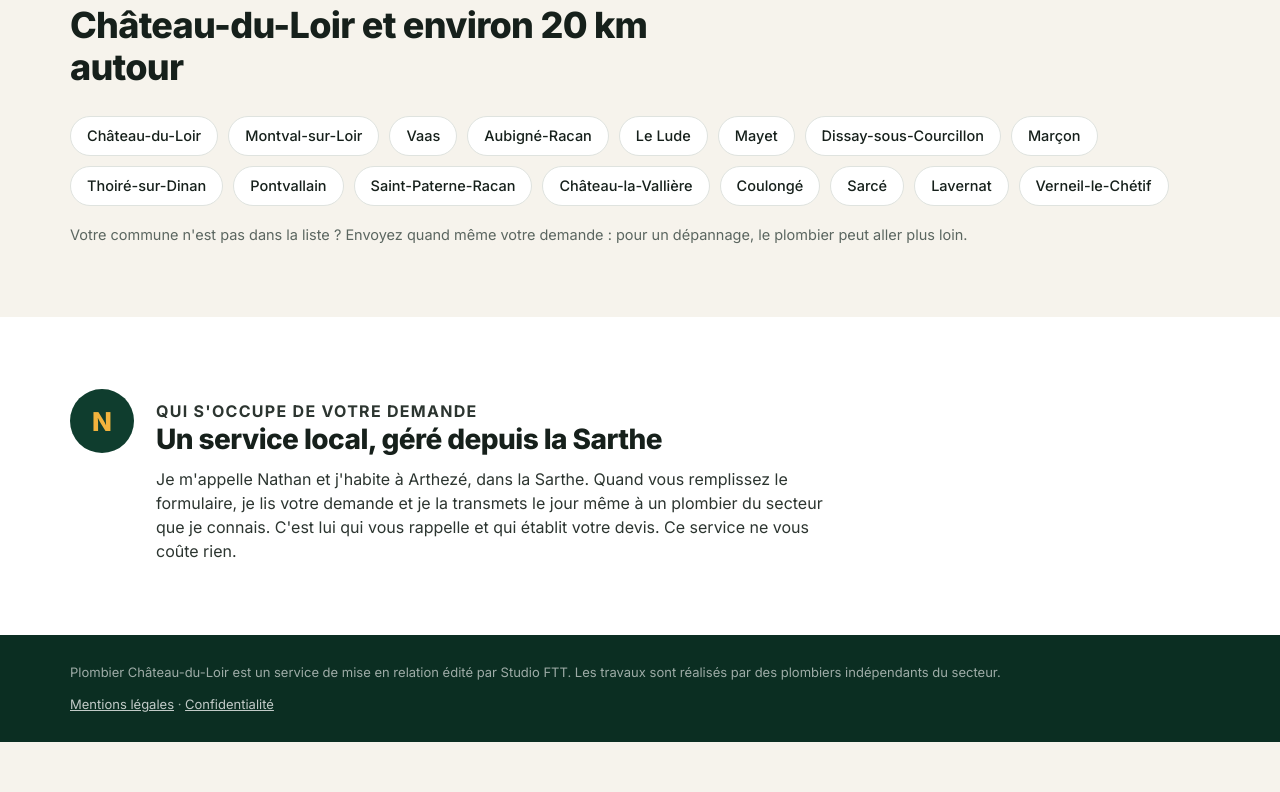
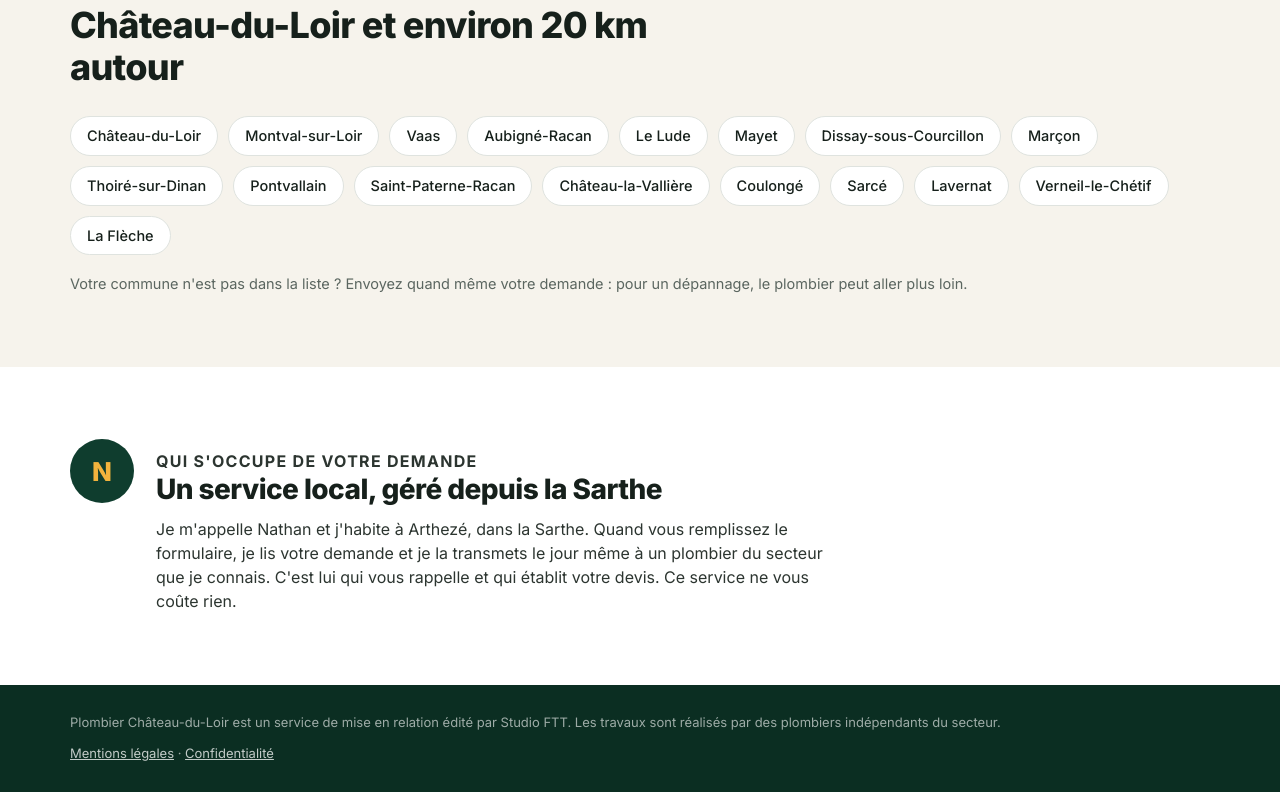
Before and after one commit to nathanfautrat-hue/plombier-chateau-du-loir, a plain HTML site: page index.html in a window 1280 px wide. Shown: the part 2595-3387 px from the top of the page. Before the commit the page ends 3337 px from the top, so only its background shows below. Drawn offline with Linux system fonts and the light colour scheme.

Commit message:
Ajoute La Flèche aux zones d'intervention
Co-Authored-By: Claude Opus 5.5 <noreply@anthropic.com>

```diff
--- a/index.html
+++ b/index.html
@@ -257,7 +257,7 @@ footer a{color:rgba(255,255,255,.75)}
     <p class="surtitre">Zones d'intervention</p>
     <h3 class="titre" id="t-zones">Château-du-Loir et environ 20 km autour</h3>
     <div class="zones-communes">
-      <span>Château-du-Loir</span><span>Montval-sur-Loir</span><span>Vaas</span><span>Aubigné-Racan</span><span>Le Lude</span><span>Mayet</span><span>Dissay-sous-Courcillon</span><span>Marçon</span><span>Thoiré-sur-Dinan</span><span>Pontvallain</span><span>Saint-Paterne-Racan</span><span>Château-la-Vallière</span><span>Coulongé</span><span>Sarcé</span><span>Lavernat</span><span>Verneil-le-Chétif</span>
+      <span>Château-du-Loir</span><span>Montval-sur-Loir</span><span>Vaas</span><span>Aubigné-Racan</span><span>Le Lude</span><span>Mayet</span><span>Dissay-sous-Courcillon</span><span>Marçon</span><span>Thoiré-sur-Dinan</span><span>Pontvallain</span><span>Saint-Paterne-Racan</span><span>Château-la-Vallière</span><span>Coulongé</span><span>Sarcé</span><span>Lavernat</span><span>Verneil-le-Chétif</span><span>La Flèche</span>
     </div>
     <p class="zones-note">Votre commune n'est pas dans la liste ? Envoyez quand même votre demande : pour un dépannage, le plombier peut aller plus loin.</p>
   </div>
```
